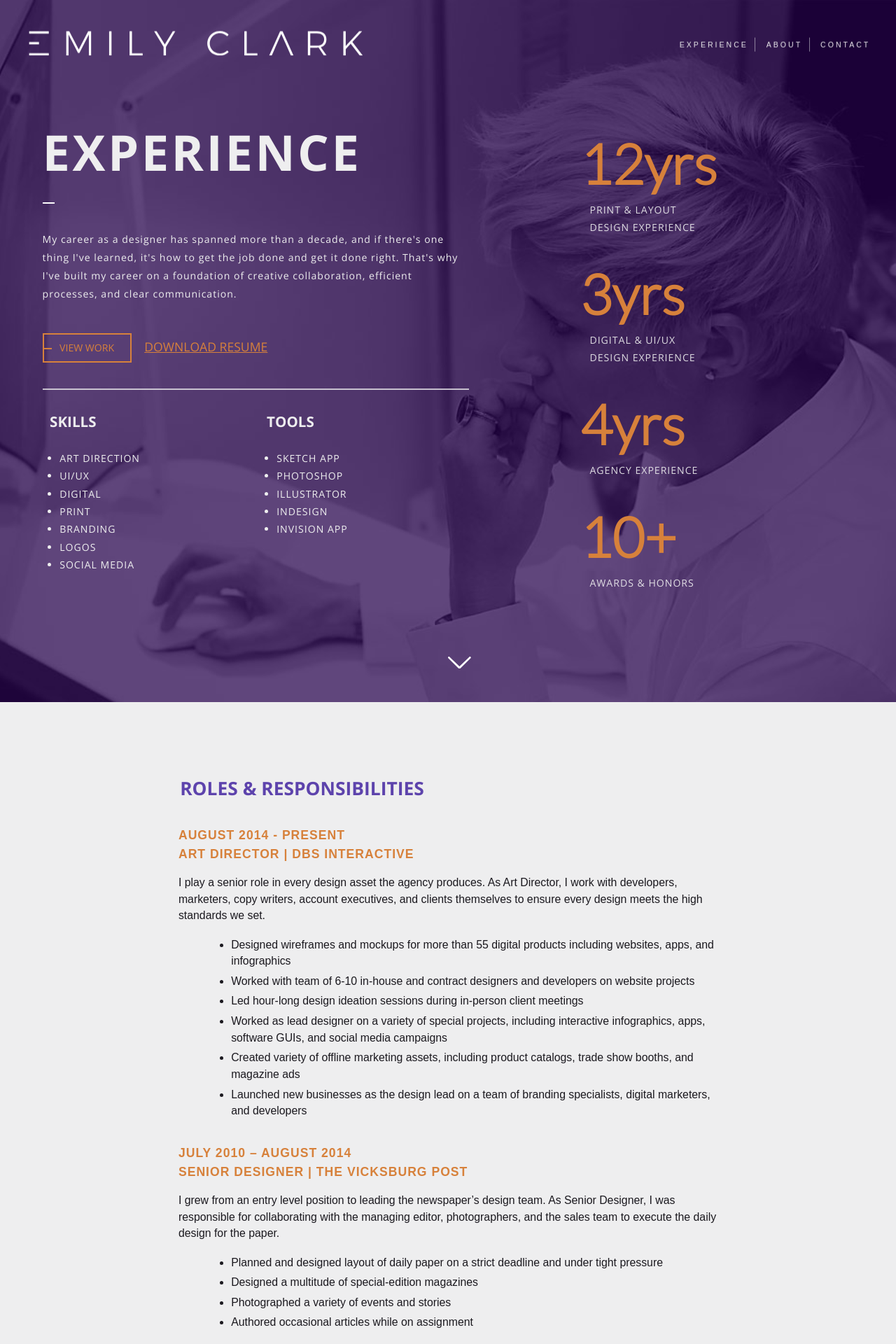
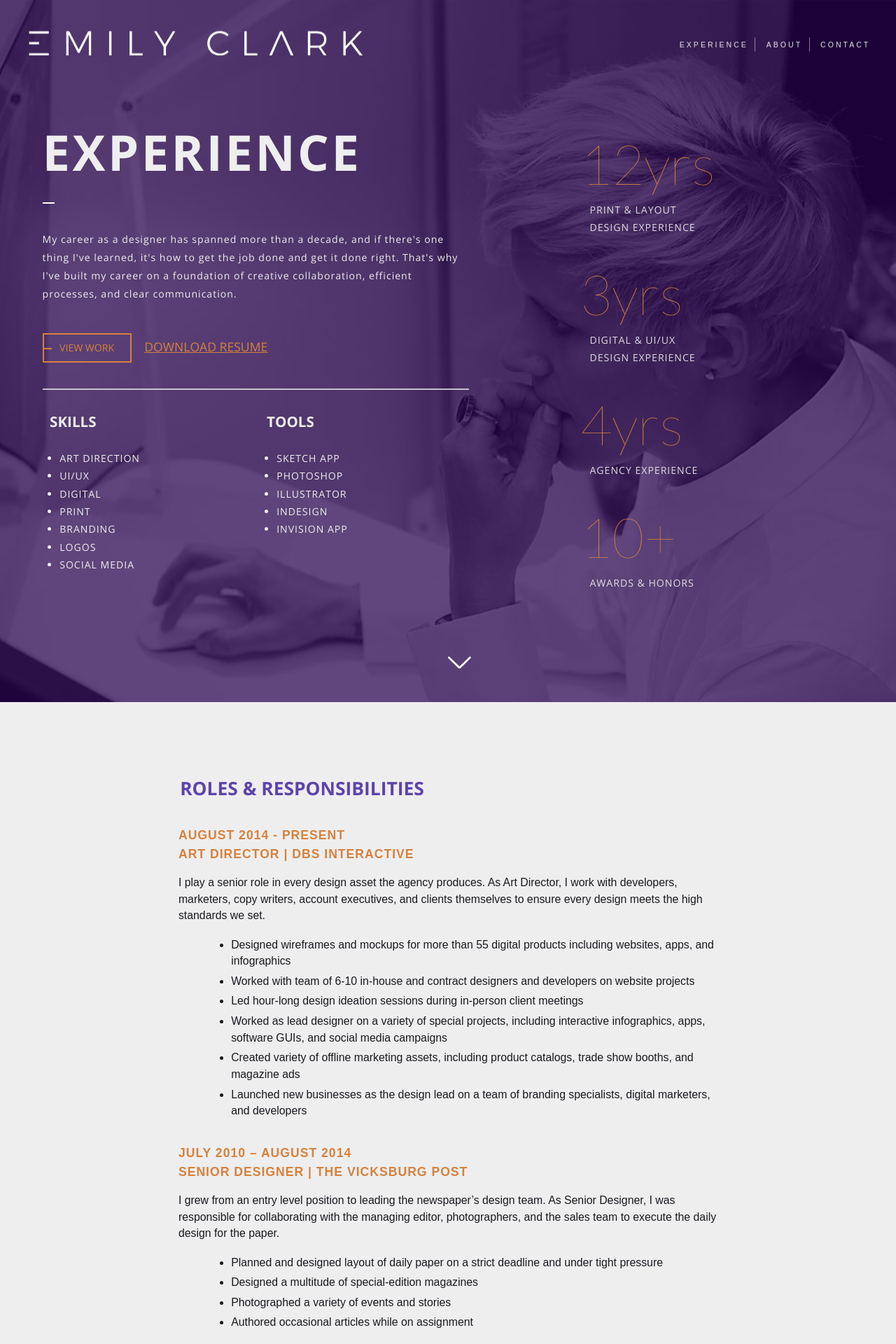
Before and after one commit to EmilyBlaineClark/emilyblaineclark.github.io, a Jekyll site: the page built from experience.html, in a window 1280 px wide. Shown: the top 1920 px of the page at 70% size. Built offline with Jekyll 4.4.1, drawn with Linux system fonts in a browser that asks for light colours; nearby versions of some CDN libraries.

Commit message:
update lato

```diff
--- a/_sass/_fonts.scss
+++ b/_sass/_fonts.scss
@@ -1,4 +1,4 @@
-@import url('https://fonts.googleapis.com/css?family=Lato:300|Montserrat:400,700i|Open+Sans:400,700');
+@import url('https://fonts.googleapis.com/css?family=Lato:100|Montserrat:400,700i|Open+Sans:400,700');
 $opensans: "Open Sans", sans-serif;
 $montserrat: "Monserrat", sans-serif;
 $lato: "Lato", sans-serif;
--- a/_sass/_general.scss
+++ b/_sass/_general.scss
@@ -140,6 +140,7 @@ nav a{
 
 .timeline-time{
   font-family: $lato;
+  font-weight: 100;
   font-size: 4.5em;
   color: $orange;
   line-height: 1em;
```
